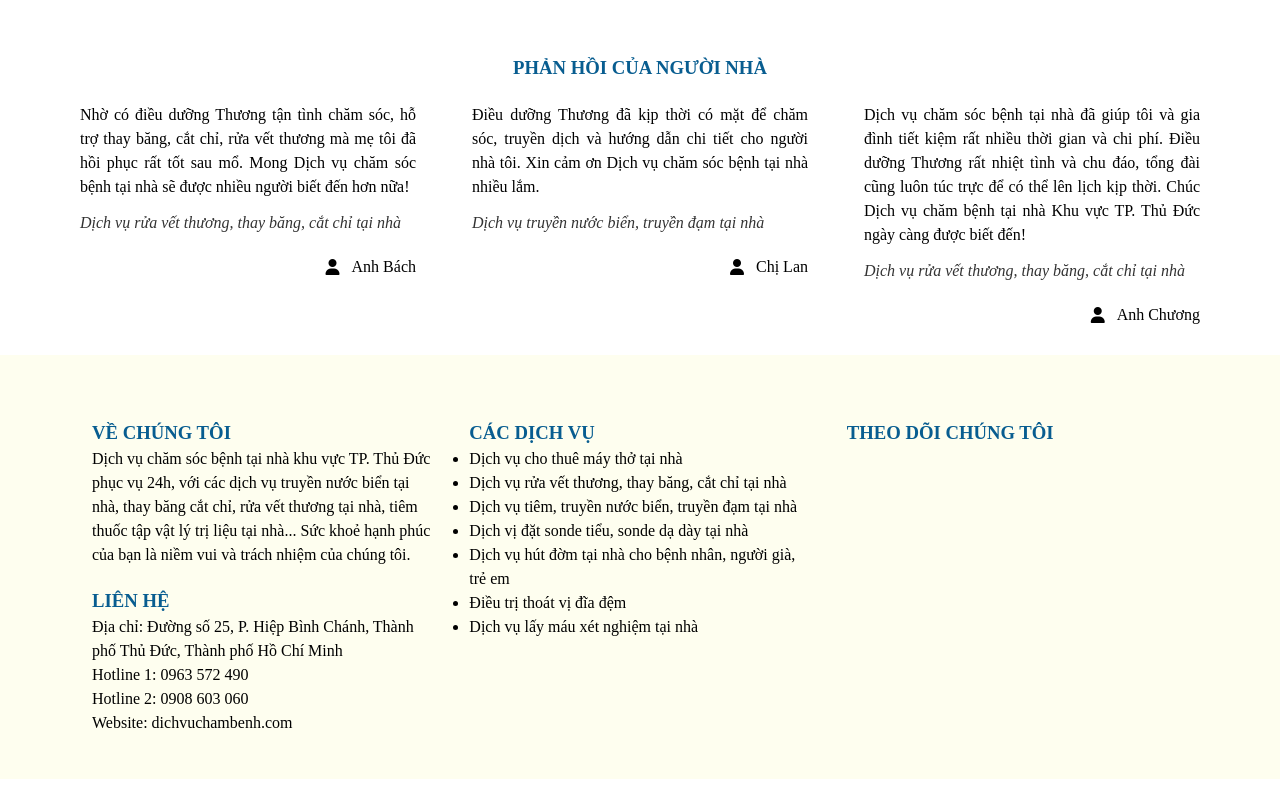
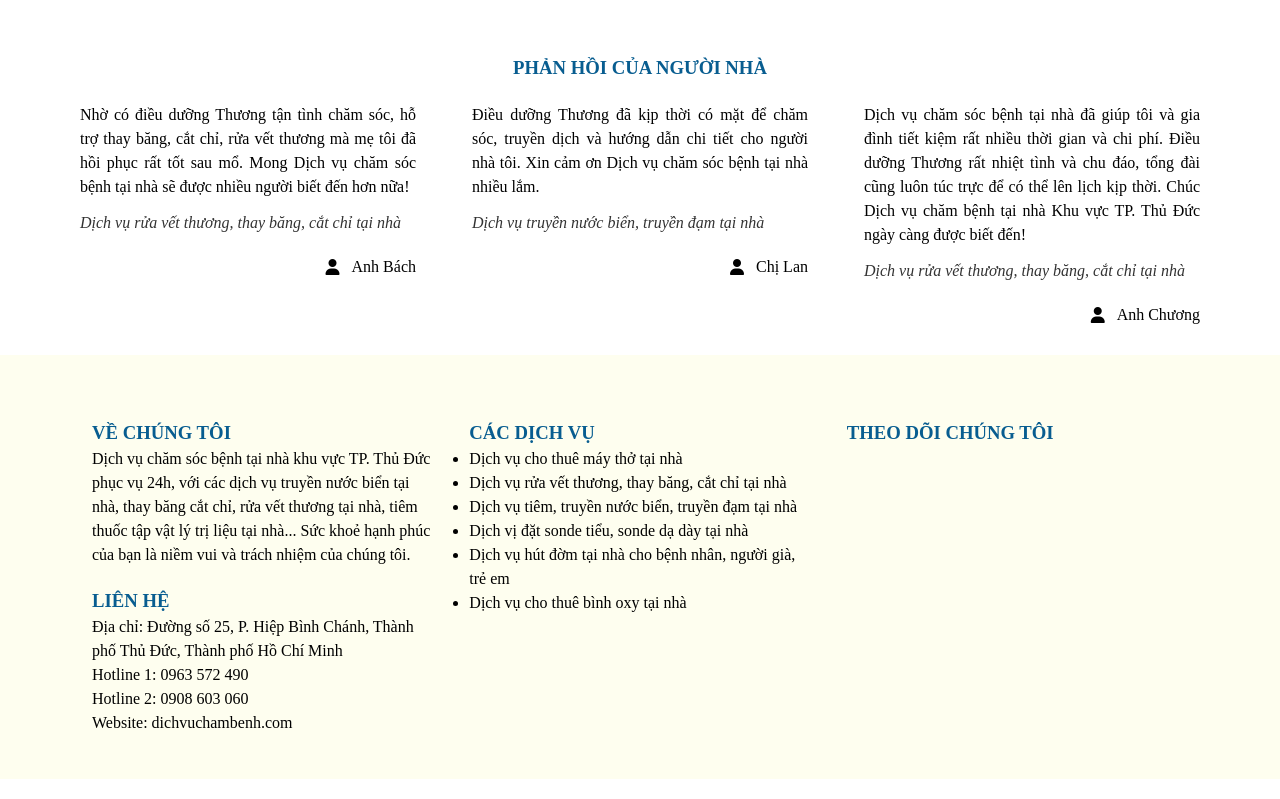
Before and after one commit to TinhHams/dich-vu-y-te, a plain HTML site: page index.html in a window 1280 px wide. Shown: the part 2958-3757 px from the top of the page. Drawn offline with Linux system fonts and the light colour scheme.

Commit message:
Add files via upload

```diff
--- a/index.html
+++ b/index.html
@@ -682,8 +682,7 @@
                                 <li><a href="">Dịch vụ tiêm, truyền nước biển, truyền đạm tại nhà</a></li>
                                 <li><a href="">Dịch vị đặt sonde tiểu, sonde dạ dày tại nhà</a></li>
                                 <li><a href="#">Dịch vụ hút đờm tại nhà cho bệnh nhân, người già, trẻ em</a></li>
-                                <li><a href="#">Điều trị thoát vị đĩa đệm</a></li>
-                                <li><a href="">Dịch vụ lấy máu xét nghiệm tại nhà</a></li>
+                                <li><a href="">Dịch vụ cho thuê bình oxy tại nhà</a></li>
                             </ul>
                         </div>
                     </div>
```
